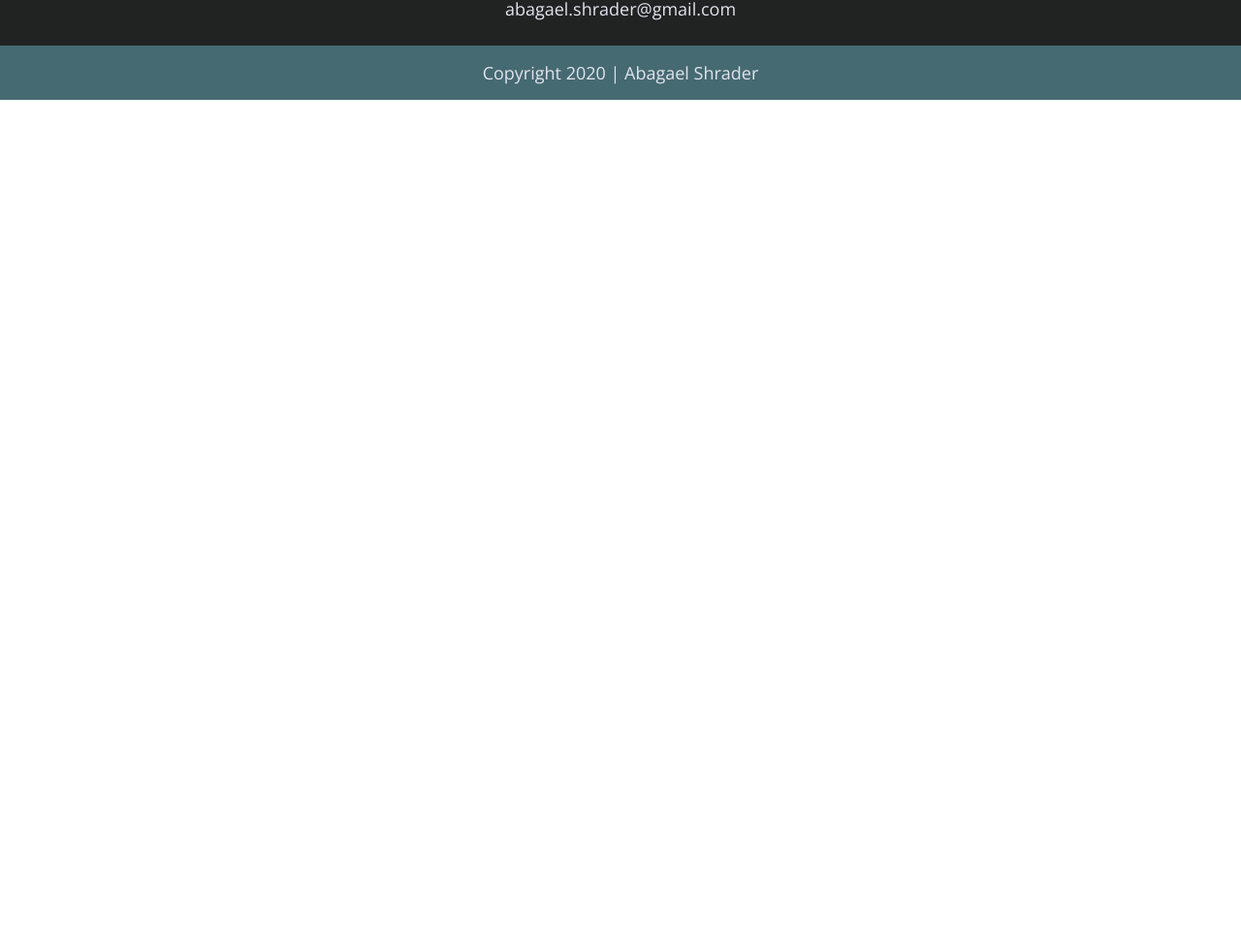
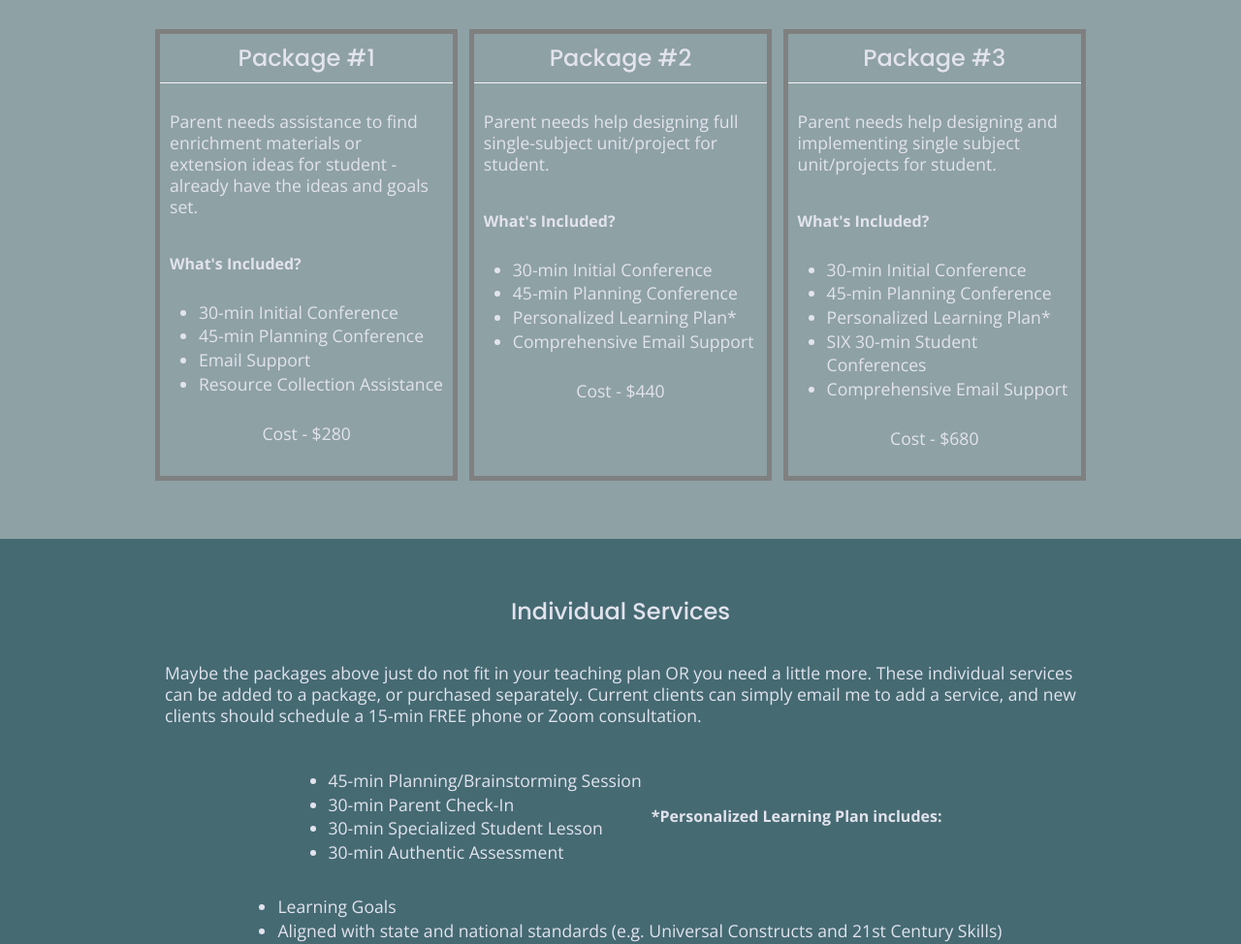
Before and after one commit to abagaelshrader/educational-partner, a website: page services/index.html in a window 1280 px wide. Shown: the part 233-1207 px from the top of the page at 97% size. Before the commit the page ends 800 px from the top, so only its background shows below. Drawn offline with nearby package versions, Linux system fonts and the light colour scheme; files that its build step writes are made by us from their sources; files whose address does not match are found by name.

Commit message:
First draft services page

```diff
--- a/css/main.css
+++ b/css/main.css
@@ -476,6 +476,69 @@ input[type=submit] {
   line-height: 1.3;
 }
 
+/* ------------ MOBILE STYLES - SERVICES PAGE ------------ */
+.packages {
+  background-color: #8ea1a5;
+  display: flex;
+  justify-content: center;
+  align-items: center;
+  flex-flow: row wrap;
+}
+.packages-items article {
+  border: 5px solid grey;
+  margin: 10px;
+}
+.packages-items h3 {
+  padding: 10px;
+  text-align: center;
+  border-bottom: 1px solid #f2f2f2;
+  margin: 0;
+  font-size: 1.5em;
+}
+.packages h5 {
+  font-size: 1em;
+  padding: 10px;
+  margin: 0;
+}
+.packages-items p {
+  padding: 10px;
+  font-size: 1.1em;
+  line-height: 1.25em;
+}
+.packages-items ul li {
+  font-size: 1.1em;
+}
+.packages .pricing {
+  text-align: center;
+}
+.individual-services {
+  background-color: #456a72;
+  display: flex;
+  justify-content: center;
+  align-items: center;
+  flex-flow: row wrap;
+}
+.individual-services h3 {
+  padding: 10px;
+  text-align: center;
+  margin: 0;
+  font-size: 1.5em;
+}
+.individual-services h5 {
+  font-size: 1em;
+  padding: 10px;
+  margin: 0;
+}
+.individual-services p {
+  padding: 10px;
+  font-size: 1.1em;
+  line-height: 1.25em;
+}
+.individual-services ul li {
+  font-size: 1.1em;
+}
+
+
 /* ==========================================================================
    Helper classes
    ========================================================================== */
@@ -742,6 +805,8 @@ input[type=submit] {
     font-size: 0.9em;
     line-height: 1.25em;
   }
+  /* --------------- SERVICES PAGE -------------- */
+
 }
 @media only screen and (min-width: 1200px) {
   /*Desktop styles here*/
@@ -817,6 +882,15 @@ input[type=submit] {
   /* --------- FAQ PAGE STYLES ------- */
   .faq h2 {
     width: 100%;
+  }
+  /* --------------- SERVICES PAGE -------------- */
+  .packages-items {
+    display: flex;
+    justify-content: space-between;
+  }
+  .packages-items article {
+    flex-basis: 31.5%;
+    margin: 10px 0;
   }
 }
 
--- a/services/index.html
+++ b/services/index.html
@@ -32,6 +32,7 @@
         <a href="../index.html"><img src="../img/abagael-shrader-logo.png" alt="abagael shrader logo"></a>
       </figure>
       <div class="header-divider"></div>
+
 <!-- NAVIGATION -->
       <nav>
         <ul>
@@ -42,32 +43,51 @@
       </nav>
     </div>
   </header>
+
 <main>
-
-  <!--<section class="packages">
+  <section class="packages">
     <div class="content-wrapper">
-      <h2>Have the support you need in these uncertain times.</h2>
+      <h2>Support tailored to your needs.</h2>
       <div class="packages-items">
         <article>
-          <p class="fontawesome-icon">
-            <i class="fa fa-handshake-o" aria-hidden="true"></i>
-          </p>
+          <h3>Package #1</h3>
           <p class="packages-item-description">Parent needs assistance to find enrichment materials or extension ideas for student - already have the ideas and goals set.</p>
-          <ul>
-            <li></li>
-          </ul>
+          <!--<p class="deliverables">-->
+          <h5>What's Included?</h5>
+            <ul>
+              <li>30-min Initial Conference</li>
+              <li>45-min Planning Conference</li>
+              <li>Email Support</li>
+              <li>Resource Collection Assistance</li>
+            </ul>
+          <p class="pricing">Cost - $280</p>
         </article>
         <article>
-          <p class="fontawesome-icon">
-            <i class="fa fa-file-text"></i>
-          </p>
-          <p class="packages-item-description">Receive a customized Personalized Learning Plan (PLP) for your student.</p>
+          <h3>Package #2</h3>
+          <p class="packages-item-description">Parent needs help designing full single-subject unit/project for student.</p>
+          <!--<p class="deliverables">-->
+          <h5>What's Included?</h5>
+          <ul>
+              <li>30-min Initial Conference</li>
+              <li>45-min Planning Conference</li>
+              <li>Personalized Learning Plan*</li>
+              <li>Comprehensive Email Support</li>
+            </ul>
+          <p class="pricing">Cost - $440</p>
         </article>
         <article>
-          <p class="fontawesome-icon">
-            <i class="fa fa-th"></i>
-          </p>
-          <p class="packages-item-description">Choose from THREE different packages, based on you and your students' needs.</p>
+          <h3>Package #3</h3>
+          <p class="packages-item-description">Parent needs help designing and implementing single subject unit/projects for student.</p>
+          <!--<p class="deliverables">-->
+          <h5>What's Included?</h5>
+            <ul>
+              <li>30-min Initial Conference</li>
+              <li>45-min Planning Conference</li>
+              <li>Personalized Learning Plan*</li>
+              <li>SIX 30-min Student Conferences</li>
+              <li>Comprehensive Email Support</li>
+            </ul>
+          <p class="pricing">Cost - $680</p>
         </article>
       </div>
     </div>
@@ -75,12 +95,27 @@
 
   <section class="individual-services">
     <div class="content-wrapper">
-
+      <h3>Individual Services</h3>
+      <div class="individual-services">
+        <p>Maybe the packages above just do not fit in your teaching plan OR you need a little more. These individual services can be added to a package, or purchased separately. Current clients can simply email me to add a service, and new clients should schedule a 15-min FREE phone or Zoom consultation.</p>
+        <ul>
+          <li>45-min Planning/Brainstorming Session</li>
+          <li>30-min Parent Check-In</li>
+          <li>30-min Specialized Student Lesson</li>
+          <li>30-min Authentic Assessment</li>
+        </ul>
+      <h5>*Personalized Learning Plan includes:</h5>
+        <ul>
+          <li>Learning Goals</li>
+          <li>Aligned with state and national standards (e.g. Universal Constructs and 21st Century Skills)</li>
+          <li>Assessment Options</li>
+          <li>Potential Resources</li>
+        </ul>
+      </div>
     </div>
   </section>
 
 </main>
--->
 
 <footer>
   <div class="content-wrapper">
```
